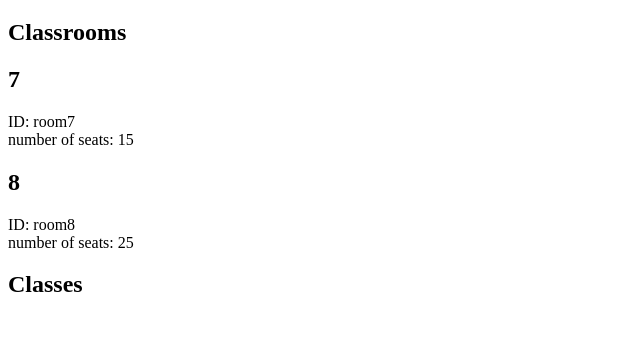
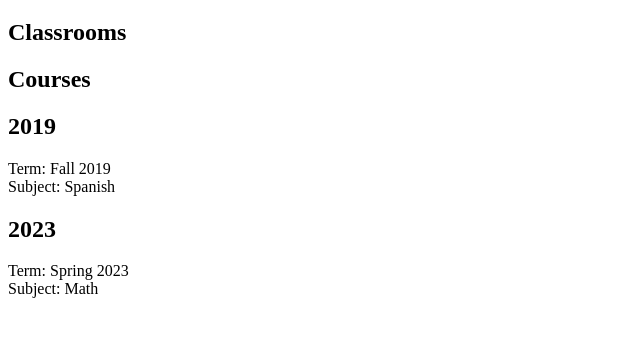
Before and after one commit to rouson/classroom-randomizer, a plain HTML site: page web/parse-json.html in a window 1280 px wide. Shown: the part 61-398 px from the top of the page, without its empty margins (0-640 px from the left). Drawn offline with Linux system fonts and the light colour scheme.

Commit message:
Morph Rooms list into Courses list

```diff
--- a/web/data/courses.json
+++ b/web/data/courses.json
@@ -1,20 +1,10 @@
-{
-	"course": [{
-			"subject": "math 6",
-			"trimester": "Spring 2019",
-			"students": ["Alexander", "Hamilton", "Malcolm", "X"]
-		},
-		{
-			"subject": "math 7",
-			"trimester": "Spring 2019",
-			"section": "1st period",
-			"students": ["Zendo", "Jeremiah", "Hamilton", "Ausar"]
-
-		},
-		{
-			"subject": "spanish",
-			"trimester": "Spring 2019",
-			"students": ["Michael", "Jordan", "Steph", "Curry"]
-		}
-	]
-}
+[
+  {
+    "subject": "Spanish",
+    "term": "Fall 2019"
+  },
+  {
+    "subject": "Math",
+    "term": "Spring 2023"
+  }
+]
--- a/web/main.js
+++ b/web/main.js
@@ -1,62 +1,43 @@
 const BASE_SITE = "http://localhost:8888";
-const ROOM_NUMBER_REGEX = /([a-z]+)(\d+)/i;
+const YEAR_REGEX = /([a-z]+) (\d+)/i;
 
-const createRoomElement = roomSpec => {
-  const roomId = roomSpec.ID;
-  const numberOfSeats = roomSpec.number_of_seats;
-  const match = ROOM_NUMBER_REGEX.exec(roomId);
+const createCourseElement = courseSpec => {
+  const courseTerm = courseSpec.term;
+  const courseSubject = courseSpec.subject;
+  const match = YEAR_REGEX.exec(courseTerm);
 
   if (match === null) {
-    throw new Error("Invalid Room Id!");
+    throw new Error("Invalid Course Term!");
   }
 
-  const roomNumber = match[2];
+  const year = match[2];
 
-  const $roomDiv = $("<div>");
+  const $courseDiv = $("<div>");
 
-  $roomDiv.append(`<h2> ${roomNumber} </h2>`);
-  $roomDiv.append(`ID: ${roomId}<br>`);
-  $roomDiv.append(`number of seats: ${numberOfSeats}<br>`);
+  $courseDiv.append(`<h2> ${year} </h2>`);
+  $courseDiv.append(`Term: ${courseTerm}<br>`);
+  $courseDiv.append(`Subject: ${courseSubject}<br>`);
 
-  $("#classrooms").append($roomDiv);
+  $("#courses").append($courseDiv);
 };
 
-const fetchRoomData = roomFilename => {
-  const url = `${BASE_SITE}/${roomFilename}`;
+const fetchCourseData = courseFilename => {
+  const url = `${BASE_SITE}/${courseFilename}`;
 
   return window
     .fetch(url)
     .then(response => response.json())
     .catch(error =>
-      alert(`There was an error reading from the file: ${roomFilename}`)
+      alert(`There was an error reading from the file: ${courseFilename}`)
     );
 };
 
-const displayClassroomInfo = () => {
-  fetchRoomData("web/data/rooms.json").then(roomList => {
-    roomList.forEach(createRoomElement);
+const displayCourseInfo = () => {
+  fetchCourseData("web/data/courses.json").then(courseList => {
+    courseList.forEach(createCourseElement);
   });
 };
 
 $(() => {
-  displayClassroomInfo();
+  displayCourseInfo();
 });
-
-// // Damian to do  vvv
-
-// // var classes_json =
-// // '{ "course" : [ {"subject":"Math 7", "trimester":"Spring 2019", "section":"1st period",  "students":["Zendo", "Jeremiah"]}, {"subject":"Spanish 7", "trimester":"Spring 2019", "section":"2nd period", "students":["Hamilton", "Avi"]} ]}';
-
-// // class_list = JSON.parse(classes_json)
-
-// // document.write("<h3>Class 0</h2>")
-// // document.write("Subject: ",class_list.course[0].subject,"<br>");
-// // document.write("Trimester: ",class_list.course[0].trimester,"<br>");
-// // document.write("Section: ",class_list.course[0].section,"<br>");
-// // document.write("Students: ",class_list.course[0].students,"<br>");
-
-// // document.write("<h3>Class 1</h2>")
-// // document.write("Subject: ",class_list.course[1].subject,"<br>");
-// // document.write("Trimester: ",class_list.course[1].trimester,"<br>");
-// // document.write("Section: ",class_list.course[1].section,"<br>");
-// // document.write("Students: ",class_list.course[1].students,"<br>");
--- a/web/parse-json.html
+++ b/web/parse-json.html
@@ -10,6 +10,8 @@
     <h2>Classrooms</h2>
     <div id="classrooms"></div>
 
-    <h2>Classes</h2>
+    <h2>Courses</h2>
+    <div id="courses"></div>
+
   </body>
 </html>
```
